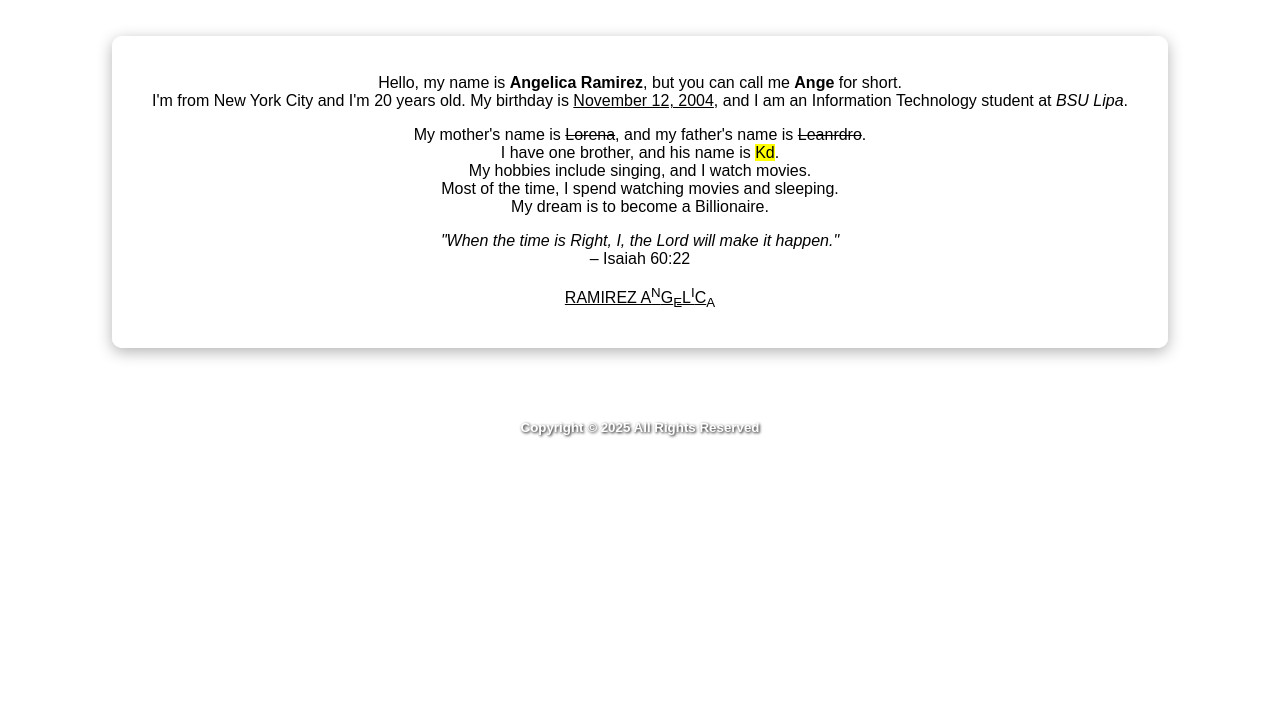
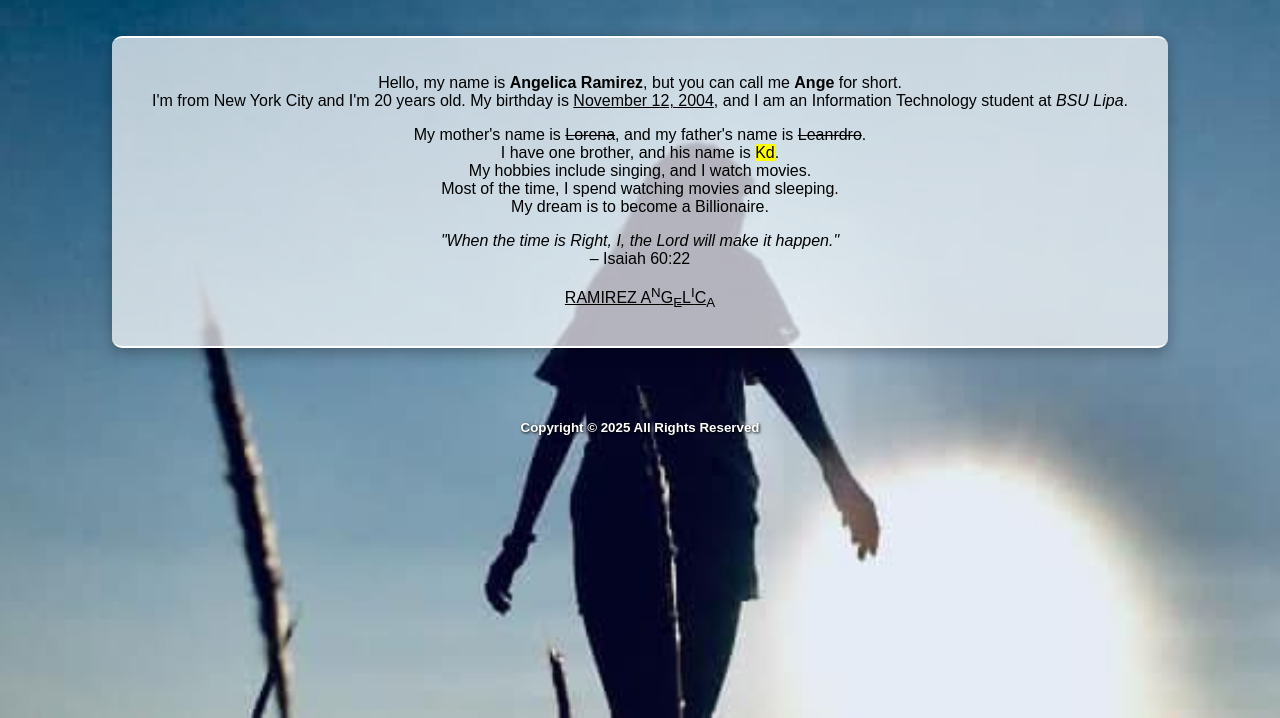
Before and after one commit to angelica-ctrl/activity-one, a plain HTML site: page index.html in a window 1280 px wide. Shown: the part 82-800 px from the top of the page. Drawn offline with Linux system fonts and the light colour scheme.

Commit message:
Update index.html

```diff
--- a/index.html
+++ b/index.html
@@ -8,7 +8,7 @@
       margin: 0;
       padding: 0;
       font-family: Arial, sans-serif;
-      background: url("images/mypic.jpg") no-repeat center center fixed;
+      background: url("mypic.jpg") no-repeat center center fixed;
       background-size: cover;
       color: black;
       text-align: center;
```
